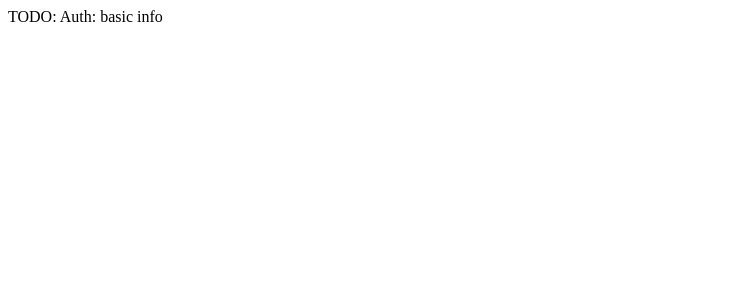
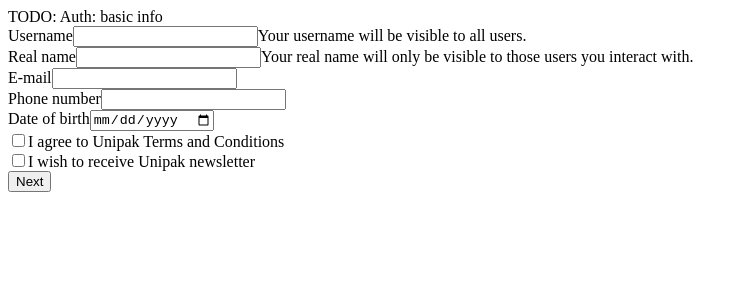
Before and after one commit to myrcella/unipak, a React app: page / in a window 1280 px wide. Shown: the top 300 px of the page, without its empty margins (0-748 px from the left). Built offline with nearby package versions, Linux system fonts and the light colour scheme; the HTML template or start-up script is replaced by a standard one.

Commit message:
Add form for basic user info
Add helper component for form text fields with a label and help text.

```diff
--- a/src/Auth/BasicInfo.jsx
+++ b/src/Auth/BasicInfo.jsx
@@ -1,4 +1,6 @@
 import React from 'react';
+import { Checkbox, Button } from 'react-bootstrap';
+import FieldGroup from '../util/FieldGroup';
 
 export default class BasicInfo extends React.Component {
   constructor(props) {
@@ -10,6 +12,42 @@
     return (
       <form>
         TODO: Auth: basic info
+        <FieldGroup
+          id="formUsername"
+          type="text"
+          label="Username"
+          help="Your username will be visible to all users."
+        />
+        <FieldGroup
+          id="formRealname"
+          type="text"
+          label="Real name"
+          help="Your real name will only be visible to those users you interact with."
+        />
+        <FieldGroup
+          id="formEmail"
+          type="email"
+          label="E-mail"
+        />
+        <FieldGroup
+          id="formPhone"
+          type="tel"
+          label="Phone number"
+        />
+        <FieldGroup
+          id="formDOB"
+          type="date"
+          label="Date of birth"
+        />
+        <Checkbox>
+          I agree to Unipak Terms and Conditions
+        </Checkbox>
+        <Checkbox>
+          I wish to receive Unipak newsletter
+        </Checkbox>
+        <Button type="submit">
+          Next
+        </Button>
       </form>
     );
   }
--- /dev/null
+++ b/src/util/FieldGroup.jsx
@@ -0,0 +1,14 @@
+import React from 'react';
+import { FormGroup, ControlLabel, FormControl, HelpBlock } from 'react-bootstrap';
+
+export default function FieldGroup({
+  id, label, help, ...props
+}) {
+  return (
+    <FormGroup controlId={id}>
+      <ControlLabel>{label}</ControlLabel>
+      <FormControl {...props} />
+      {help && <HelpBlock>{help}</HelpBlock>}
+    </FormGroup>
+  );
+}
```
